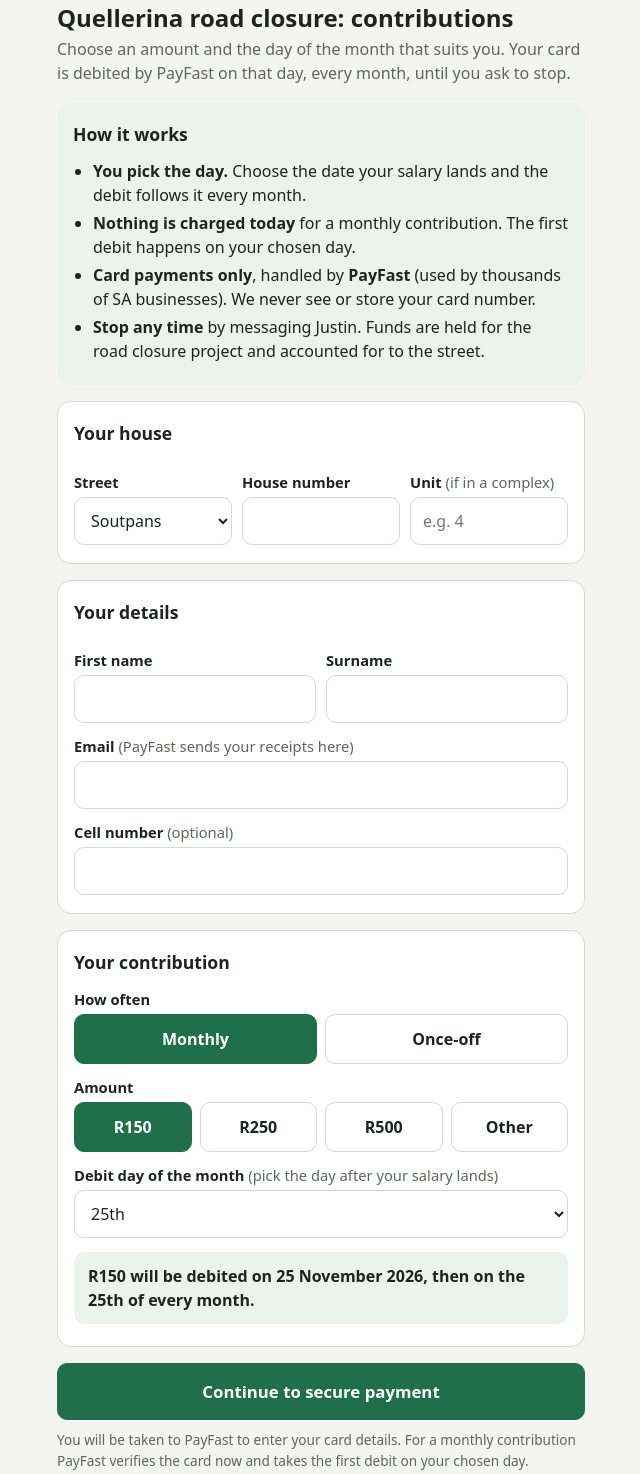
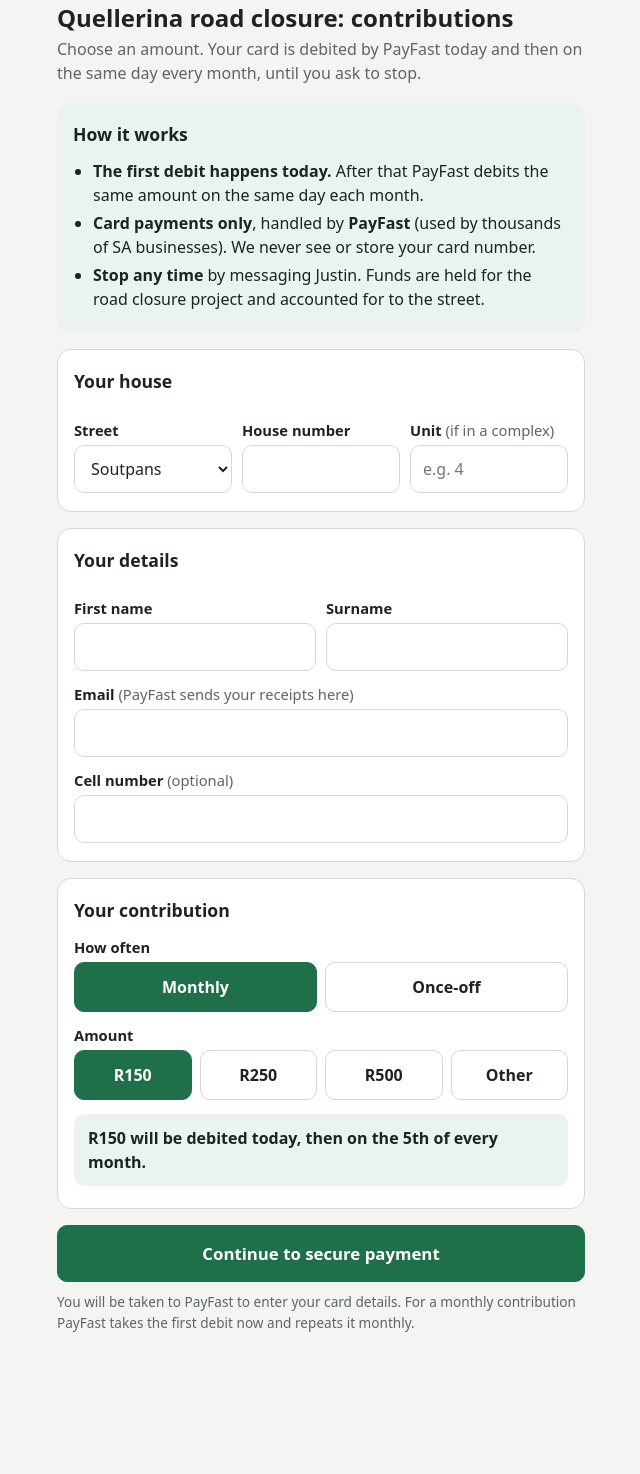
Before and after one commit to justin-mcgowan-servaro/soutpans-consent, a plain HTML site: page contribute.html in a window 1280 px wide. Shown: the part 25-1499 px from the top of the page, without its empty margins (319-959 px from the left). After the commit the page ends 1416 px from the top, so only its background shows below. Drawn offline with Linux system fonts and the light colour scheme.

Commit message:
Contributions: first monthly debit on signup, drop the debit-day picker
Co-Authored-By: Claude Fable 5.1 <noreply@anthropic.com>

```diff
--- a/contribute.html
+++ b/contribute.html
@@ -4,7 +4,7 @@
 <meta charset="utf-8">
 <meta name="viewport" content="width=device-width, initial-scale=1">
 <title>Road Closure Contributions</title>
-<meta name="description" content="Set up a monthly or once-off contribution to the Quellerina road closure project, debited on the day you choose.">
+<meta name="description" content="Set up a monthly or once-off contribution to the Quellerina road closure project, debited monthly from the day you sign up.">
 <style>
   :root {
     --bg: #f4f5f2; --card: #ffffff; --ink: #1d2320; --muted: #5d665f;
@@ -67,13 +67,12 @@
 <body>
 <main>
   <h1>Quellerina road closure: contributions</h1>
-  <p class="sub">Choose an amount and the day of the month that suits you. Your card is debited by PayFast on that day, every month, until you ask to stop.</p>
+  <p class="sub">Choose an amount. Your card is debited by PayFast today and then on the same day every month, until you ask to stop.</p>
 
   <section class="card note" id="intro">
     <h2>How it works</h2>
     <ul>
-      <li><strong>You pick the day.</strong> Choose the date your salary lands and the debit follows it every month.</li>
-      <li><strong>Nothing is charged today</strong> for a monthly contribution. The first debit happens on your chosen day.</li>
+      <li><strong>The first debit happens today.</strong> After that PayFast debits the same amount on the same day each month.</li>
       <li><strong>Card payments only</strong>, handled by <strong>PayFast</strong> (used by thousands of SA businesses). We never see or store your card number.</li>
       <li><strong>Stop any time</strong> by messaging Justin. Funds are held for the road closure project and accounted for to the street.</li>
     </ul>
@@ -161,16 +160,11 @@
         <div class="err">Please enter an amount between R100 and R5 000.</div>
       </div>
 
-      <div class="f" id="dayWrap" data-req>
-        <label for="day">Debit day of the month <span class="opt">(pick the day after your salary lands)</span></label>
-        <select id="day"></select>
-      </div>
-
       <div class="summary" id="summary"></div>
     </section>
 
     <button type="submit" class="primary" id="submitBtn">Continue to secure payment</button>
-    <p class="small" style="margin-top:10px">You will be taken to PayFast to enter your card details. For a monthly contribution PayFast verifies the card now and takes the first debit on your chosen day.</p>
+    <p class="small" style="margin-top:10px">You will be taken to PayFast to enter your card details. For a monthly contribution PayFast takes the first debit now and repeats it monthly.</p>
     <p class="fail" id="failMsg" hidden></p>
   </form>
 
@@ -195,7 +189,7 @@ const state = { type: 'monthly', amt: 150 };
   $('form').hidden = true; $('intro').hidden = true; $('doneCard').hidden = false;
   if (q.get('done') === 'monthly') {
     $('doneTitle').textContent = '✅ Thank you, your monthly contribution is set up';
-    $('doneText').innerHTML = 'PayFast has verified your card and will debit it on the day you chose each month. You will get an email from PayFast before each debit. <strong>There is nothing else you need to do.</strong>';
+    $('doneText').innerHTML = 'PayFast has taken the first debit and will debit the same amount on this day each month. You will get an email from PayFast before each debit. <strong>There is nothing else you need to do.</strong>';
   } else if (q.get('done') === 'once') {
     $('doneTitle').textContent = '✅ Thank you for your contribution';
     $('doneText').innerHTML = 'Your once-off payment has gone through. PayFast will email you a receipt.';
@@ -223,7 +217,6 @@ $('typeSeg').addEventListener('click', e => {
   const b = e.target.closest('button'); if (!b) return;
   state.type = b.dataset.type;
   [...$('typeSeg').children].forEach(x => x.setAttribute('aria-pressed', x === b));
-  $('dayWrap').hidden = state.type !== 'monthly';
   updateSummary();
 });
 $('tiles').addEventListener('click', e => {
@@ -237,19 +230,8 @@ $('tiles').addEventListener('click', e => {
 });
 $('amount').addEventListener('input', () => { state.amt = Number($('amount').value) || 0; $('otherWrap').classList.remove('invalid'); updateSummary(); });
 
-const daySel = $('day');
 const today = new Date().getDate();
-for (let d = 1; d <= 28; d++) { const o = document.createElement('option'); o.value = d; o.textContent = ordinal(d); daySel.appendChild(o); }
-daySel.value = Math.min(28, today <= 25 ? 25 : 1);     // sensible default: 25th
-daySel.addEventListener('change', updateSummary);
-
 function ordinal(n) { const s = ['th', 'st', 'nd', 'rd'], v = n % 100; return n + (s[(v - 20) % 10] || s[v] || s[0]); }
-function firstDebitDate(day) {
-  const now = new Date(); let y = now.getFullYear(), m = now.getMonth();
-  if (day <= now.getDate()) m += 1;                    // today or earlier -> next month (today itself is charged today)
-  return new Date(y, m, day);
-}
-function fmtDate(d) { return d.toLocaleDateString('en-ZA', { day: 'numeric', month: 'long', year: 'numeric' }); }
 function houseLabel() {
   const n = $('house').value.trim(), st = streetName(), u = $('unit').value.trim();
   return n && st ? `${n} ${st}` + (u ? `, unit ${u}` : '') : '';
@@ -260,9 +242,8 @@ function updateSummary() {
   if (!(amt >= 100)) { s.className = 'summary quiet'; s.textContent = 'Choose an amount to see what will be debited.'; return; }
   s.className = 'summary';
   if (state.type === 'monthly') {
-    const day = Number(daySel.value);
-    const first = day === today ? 'today, then on the ' + ordinal(day) + ' of every month' : 'on ' + fmtDate(firstDebitDate(day)) + ', then on the ' + ordinal(day) + ' of every month';
-    s.textContent = `R${amt} will be debited ${first}${hl ? ' for ' + hl : ''}.`;
+    const repeat = today <= 28 ? 'on the ' + ordinal(today) + ' of every month' : 'monthly on the same day';
+    s.textContent = `R${amt} will be debited today, then ${repeat}${hl ? ' for ' + hl : ''}.`;
   } else {
     s.textContent = `R${amt} once-off${hl ? ' for ' + hl : ''}, charged now.`;
   }
@@ -296,7 +277,7 @@ $('form').addEventListener('submit', async e => {
   $('failMsg').hidden = true;
   if (!validate()) return;
   const payload = {
-    kind: 'contribution', type: state.type, amount: state.amt, day: Number(daySel.value),
+    kind: 'contribution', type: state.type, amount: state.amt,
     house: houseLabel(), firstName: $('firstName').value.trim(), lastName: $('lastName').value.trim(),
     email: $('email').value.trim(), cell: $('cell').value.trim(),
   };
```
Also changed, not shown: 2 other files.
